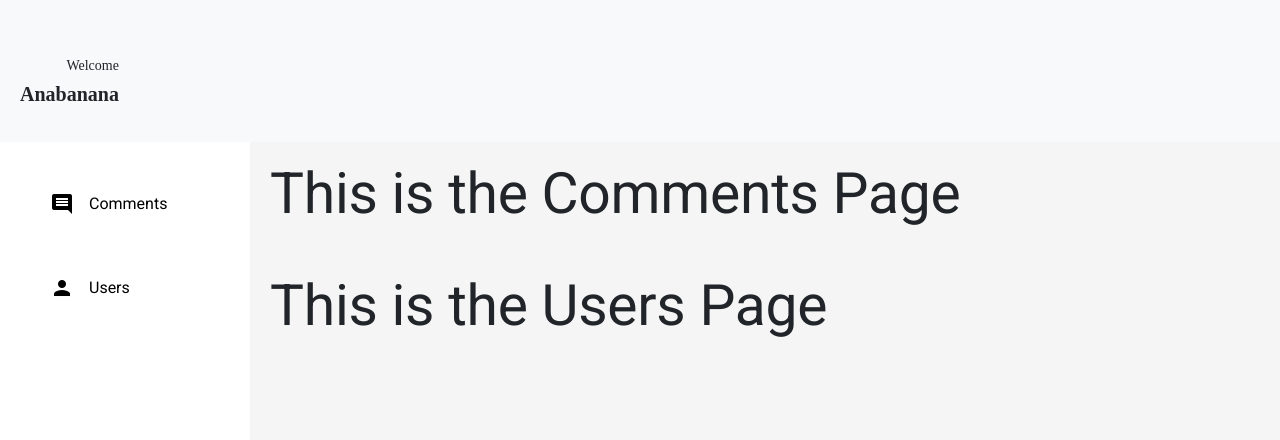
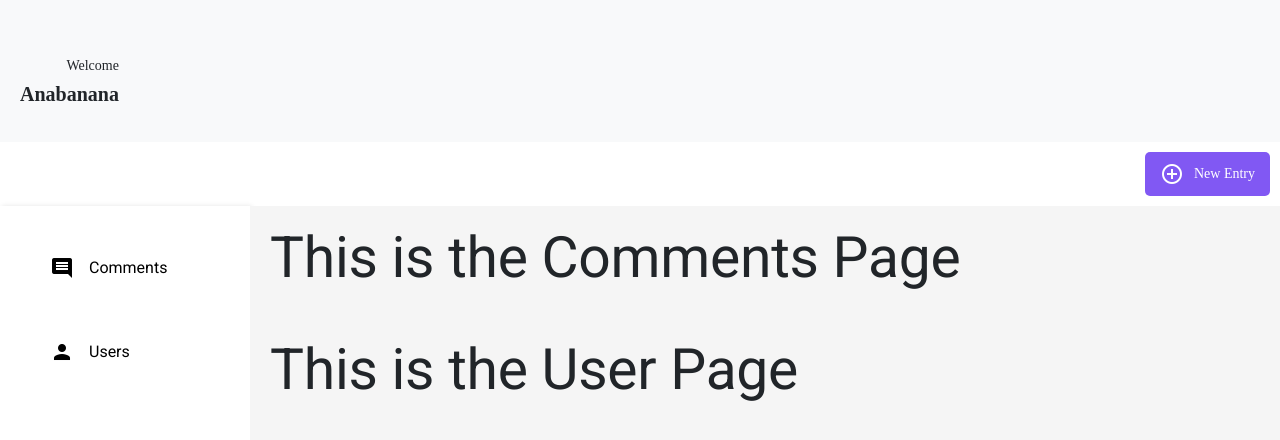
Before and after one commit to OluwabukolaAdelaka/FrontEndAssessment, an Angular app: page / in a window 1280 px wide. Shown: the part 1103-1543 px from the top of the page. Built offline with nearby package versions, Linux system fonts and the light colour scheme.

Commit message:
implemented new entry button and style

```diff
--- a/src/app/app.component.html
+++ b/src/app/app.component.html
@@ -1,4 +1,5 @@
 <app-navbar></app-navbar>
+<app-add-user></app-add-user>
 
 <div class="main-container">
   <app-sidebar></app-sidebar>
--- a/src/app/app.component.ts
+++ b/src/app/app.component.ts
@@ -4,11 +4,12 @@ import { AppNavbar } from "./navbar/navbar.component";
 import { UsersComponent } from './users/users.component';
 import { CommentsComponent } from './comments/comments.component';
 import { SidebarComponent } from './sidebar/sidebar.component';
+import { AddUserComponent } from './users/add-user/add-user.component';
 
 @Component({
   selector: 'app-root',
   standalone: true,
-  imports: [RouterOutlet, AppNavbar, SidebarComponent ,UsersComponent, CommentsComponent],
+  imports: [RouterOutlet, AppNavbar, SidebarComponent ,UsersComponent, CommentsComponent, AddUserComponent],
   templateUrl: './app.component.html',
   styleUrl: './app.component.css'
 })
--- a/src/app/users/add-user/add-user.component.css
+++ b/src/app/users/add-user/add-user.component.css
@@ -0,0 +1,23 @@
+.add-user-btn-cont {
+    display: flex;
+    justify-content: end;
+    margin: 10px;
+}
+
+.add-user-btn {
+    padding: 10px 15px;
+    gap: 10px;
+    border-radius: 5px;
+    opacity: 0px;
+    background: #8158F3;
+    color: #ffffff;
+    text-align: end;
+    display: flex;
+    align-items: center;
+    border: none;
+    outline: none;
+    font-family: "Lexend Deca";
+    font-size: 14px;
+    font-weight: 400;
+    line-height: 17.5px;
+}
--- a/src/app/users/add-user/add-user.component.html
+++ b/src/app/users/add-user/add-user.component.html
@@ -1 +1,5 @@
-<p>add-user works!</p>
+<div class="add-user-btn-cont">
+    <button class="add-user-btn">
+        <mat-icon class="medium-icon">add_circle_outline</mat-icon>New Entry
+    </button>
+  </div>
--- a/src/app/users/add-user/add-user.component.ts
+++ b/src/app/users/add-user/add-user.component.ts
@@ -1,9 +1,10 @@
 import { Component } from '@angular/core';
+import { MatIconModule } from '@angular/material/icon';
 
 @Component({
   selector: 'app-add-user',
   standalone: true,
-  imports: [],
+  imports: [MatIconModule],
   templateUrl: './add-user.component.html',
   styleUrl: './add-user.component.css'
 })
--- a/src/app/users/users.component.html
+++ b/src/app/users/users.component.html
@@ -1 +1,3 @@
-<h1>This is the Users Page</h1>
+<div>
+    <h1>This is the User Page</h1>
+  </div>
--- a/src/app/users/users.component.ts
+++ b/src/app/users/users.component.ts
@@ -1,9 +1,10 @@
 import { Component } from '@angular/core';
+import { AddUserComponent } from './add-user/add-user.component';
 
 @Component({
   selector: 'app-users',
   standalone: true,
-  imports: [],
+  imports: [AddUserComponent],
   templateUrl: './users.component.html',
   styleUrl: './users.component.css'
 })
```
